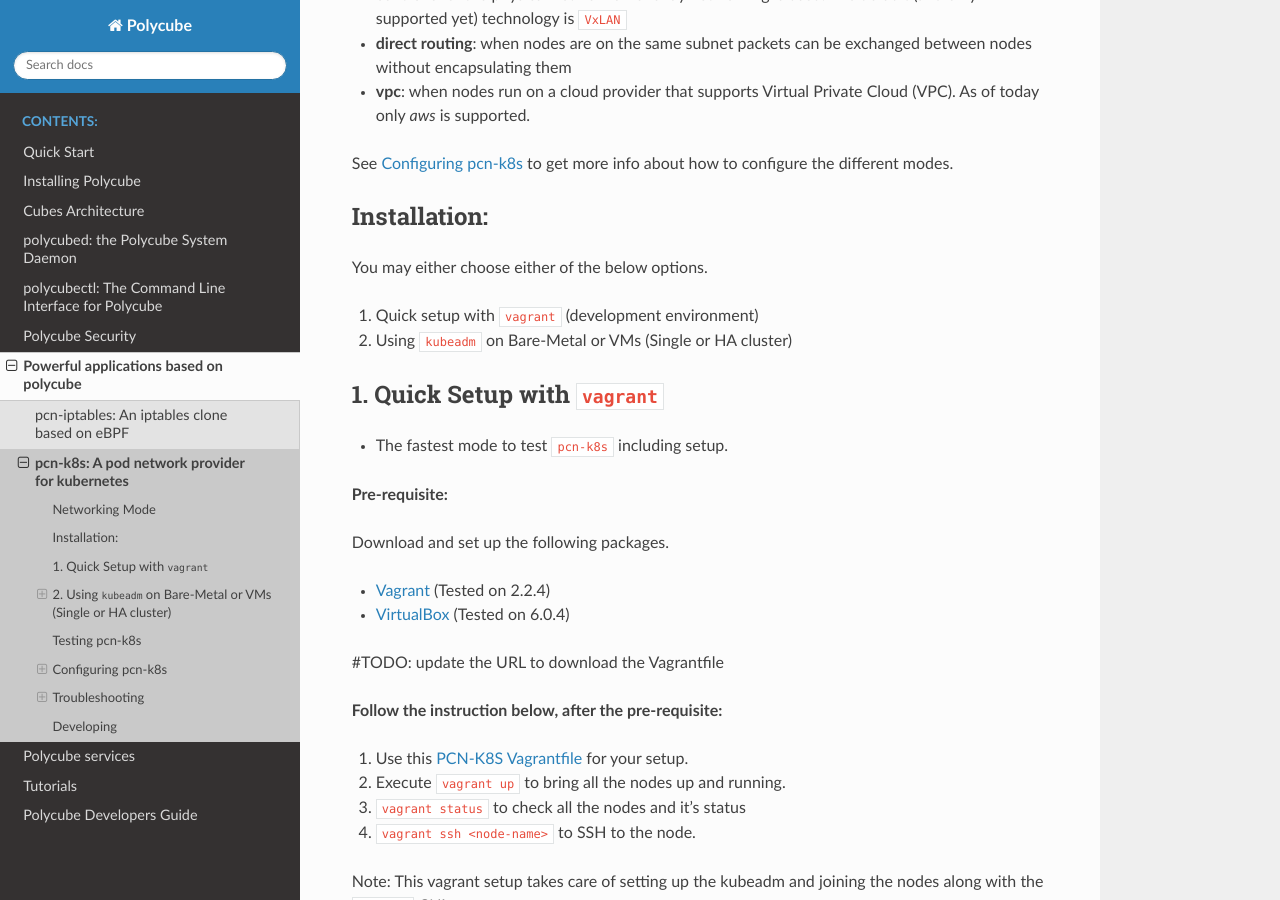
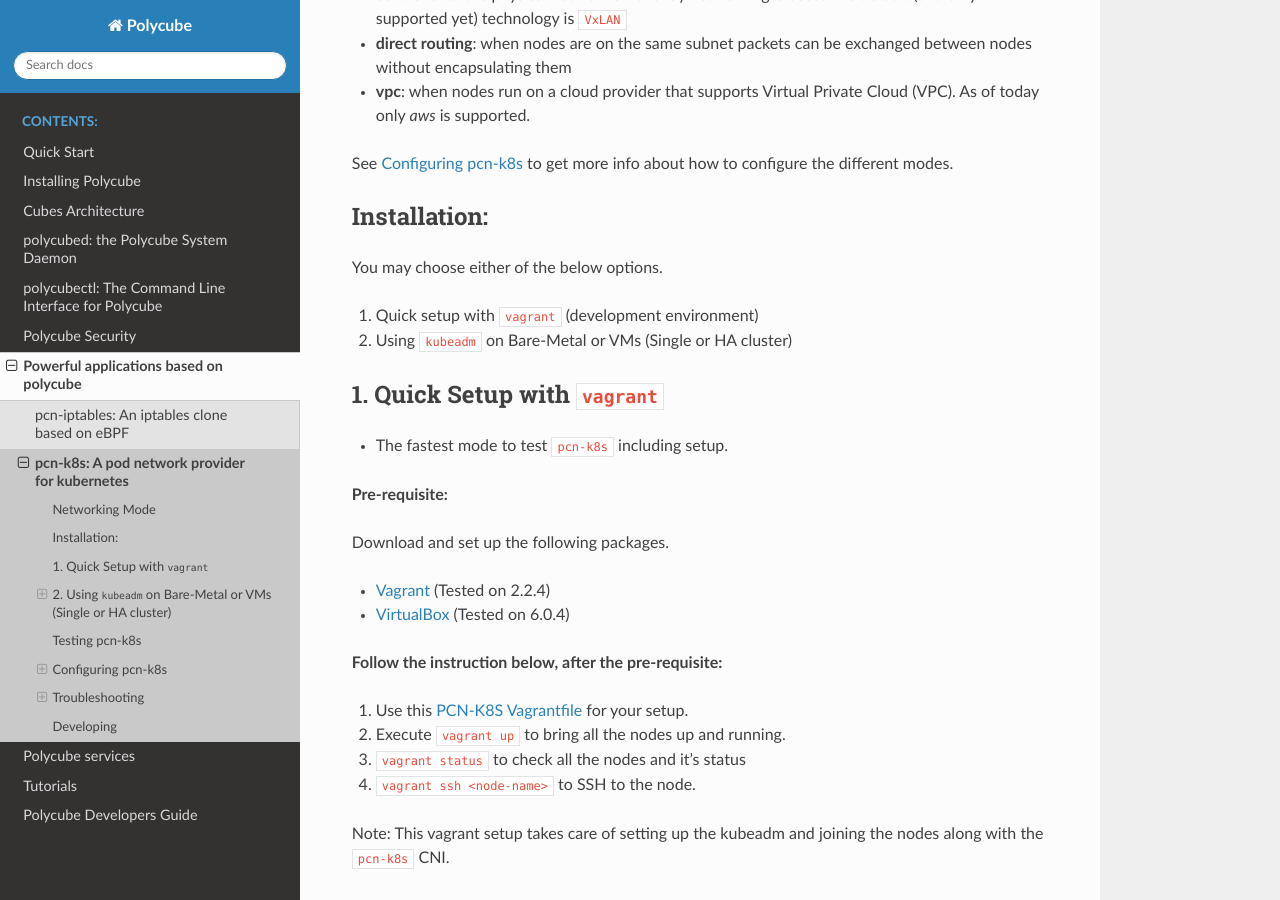
Before and after one commit to polycube-network/polycube, a Sphinx documentation site: the page built from Documentation/components/k8s/pcn-kubernetes.rst, in a window 1280 px wide and 900 px high, scrolled down 1006 px. Built offline with Sphinx 7.4.7 and the Read the Docs theme 2.0.0, drawn with Linux system fonts in a browser that asks for light colours.

Commit message:
Correction to Vagrantfile RAW URL

```diff
--- a/Documentation/components/k8s/pcn-kubernetes.rst
+++ b/Documentation/components/k8s/pcn-kubernetes.rst
@@ -26,7 +26,7 @@
 
 Installation:
 -------------
-You may either choose either of the below options.
+You may choose either of the below options.
 
 1. Quick setup with ``vagrant`` (development environment)
 2. Using ``kubeadm`` on Bare-Metal or VMs (Single or HA cluster)
@@ -42,11 +42,9 @@
 - `Vagrant <https://www.vagrantup.com/downloads.html>`_ (Tested on 2.2.4)
 - `VirtualBox <https://www.virtualbox.org/wiki/Downloads>`_ (Tested on 6.0.4)
 
-#TODO: update the URL to download the Vagrantfile
-
 **Follow the instruction below, after the pre-requisite:**
 
-1. Use this `PCN-K8S Vagrantfile <http://a.b.c>`_ for your setup.
+1. Use this `PCN-K8S Vagrantfile <https://raw.githubusercontent.com/polycube-network/polycube/2a23469853bed0ce38774512d0180629f13fe7fb/tests/vagrant/pcn-k8s/Vagrantfile>`_ for your setup.
 2. Execute ``vagrant up`` to bring all the nodes up and running.
 3. ``vagrant status`` to check all the nodes and it's status
 4. ``vagrant ssh <node-name>`` to SSH to the node.
```
